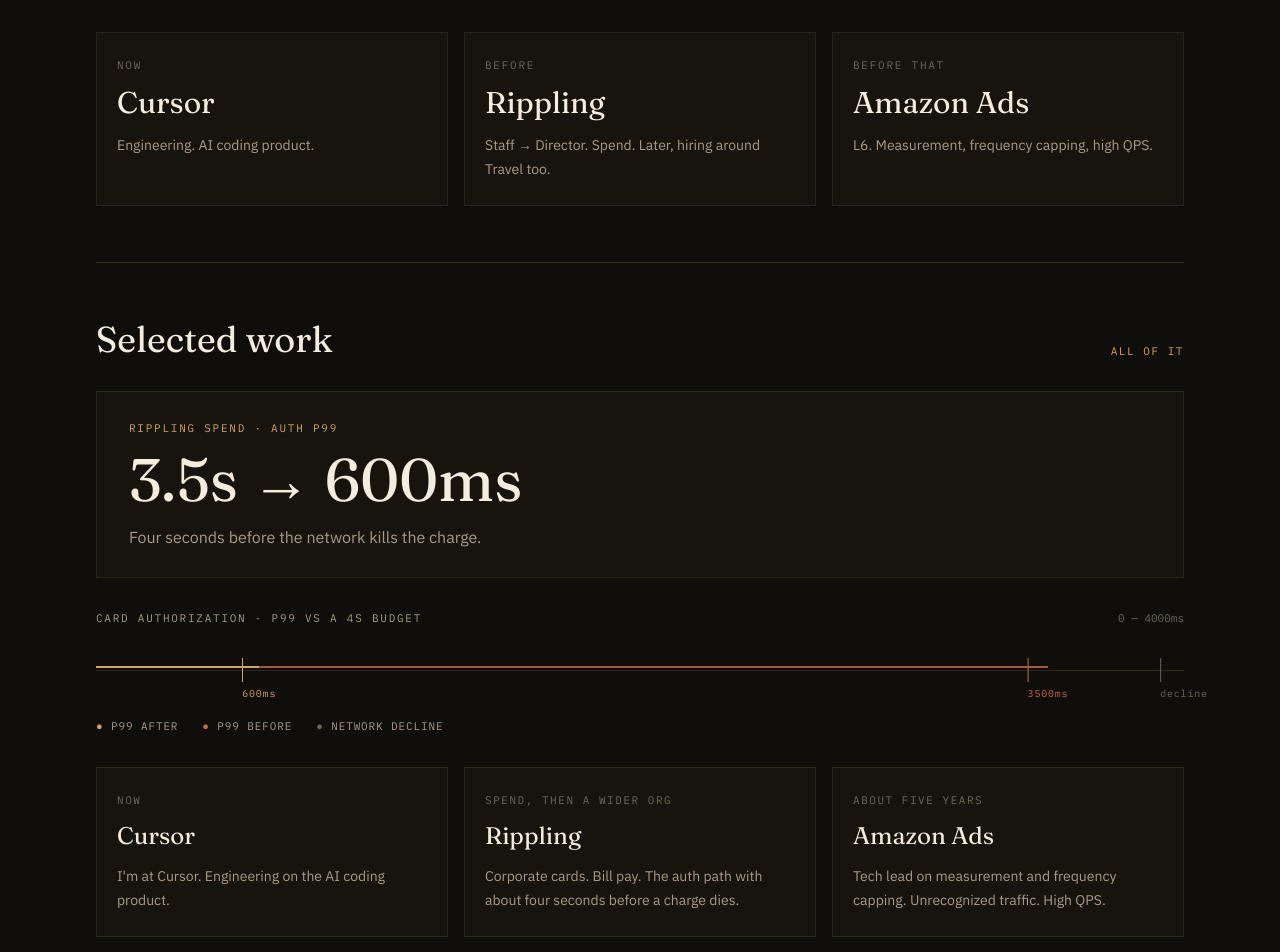
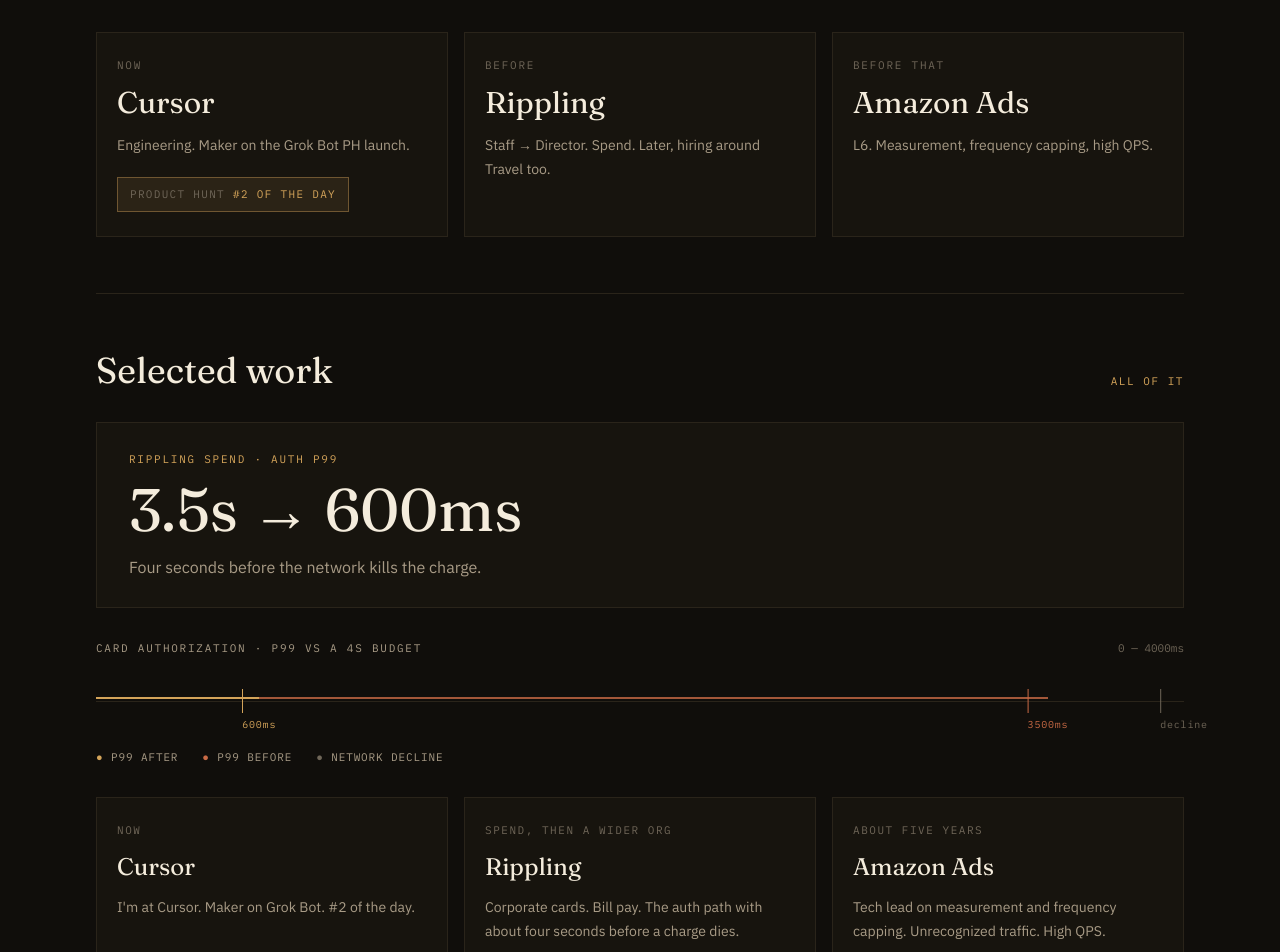
Before and after one commit to smmahdad/personal-website, a Next.js app: page / in a window 1280 px wide. Shown: the part 580-1532 px from the top of the page. Built offline with nearby package versions, Linux system fonts and the light colour scheme.

Commit message:
Feature Grok Bot Product Hunt launch on Cursor
Sam was a Maker on the Aug 12 launch. Surface it on the home Now card
and Cursor work story — rank first, no invented scope.

Co-authored-by: smmahdad <smmahdad@users.noreply.github.com>

```diff
--- a/src/app/page.tsx
+++ b/src/app/page.tsx
@@ -1,6 +1,7 @@
 import Link from "next/link";
+import { LaunchBadge } from "@/components/LaunchBadge";
+import { LatencyRuler } from "@/components/LatencyRuler";
 import { SiteShell } from "@/components/SiteShell";
-import { LatencyRuler } from "@/components/LatencyRuler";
 import { home } from "@/content/home";
 import { work } from "@/content/work";
 import { writing } from "@/content/writing";
@@ -39,6 +40,15 @@ export default function HomePage() {
                 {item.title}
               </h2>
               <p className="mt-3 text-sm leading-6 text-muted">{item.detail}</p>
+              {"badge" in item && item.badge ? (
+                <div className="mt-5">
+                  <LaunchBadge
+                    href={item.badge.href}
+                    kicker={item.badge.kicker}
+                    label={item.badge.label}
+                  />
+                </div>
+              ) : null}
             </article>
           ))}
         </section>
--- a/src/app/work/page.tsx
+++ b/src/app/work/page.tsx
@@ -1,5 +1,6 @@
 import type { Metadata } from "next";
 import { LatencyRuler } from "@/components/LatencyRuler";
+import { LaunchBadge } from "@/components/LaunchBadge";
 import { PageIntro } from "@/components/PageIntro";
 import { SiteShell } from "@/components/SiteShell";
 import { work, workIntro } from "@/content/work";
@@ -41,6 +42,15 @@ export default function WorkPage() {
               <p className="mt-4 max-w-2xl text-lg leading-8 text-ink/90">
                 {story.summary}
               </p>
+              {story.badge ? (
+                <p className="mt-6">
+                  <LaunchBadge
+                    href={story.badge.href}
+                    kicker={story.badge.kicker}
+                    label={story.badge.label}
+                  />
+                </p>
+              ) : null}
               {story.id === "rippling" ? <LatencyRuler /> : null}
               {story.pullQuote ? (
                 <blockquote className="font-display my-8 max-w-2xl border-l-2 border-brass pl-5 text-2xl leading-snug text-ink sm:text-3xl">
--- /dev/null
+++ b/src/components/LaunchBadge.tsx
@@ -0,0 +1,20 @@
+export function LaunchBadge({
+  href,
+  kicker,
+  label,
+}: {
+  href: string;
+  kicker?: string;
+  label: string;
+}) {
+  return (
+    <a
+      href={href}
+      rel="noreferrer"
+      className="inline-flex max-w-full flex-wrap items-baseline gap-x-2 gap-y-1 border border-brass/40 bg-brass/10 px-3 py-2 font-mono text-[11px] tracking-[0.12em] text-brass uppercase transition-colors hover:border-brass hover:text-brass-hot"
+    >
+      {kicker ? <span className="text-faint">{kicker}</span> : null}
+      <span>{label}</span>
+    </a>
+  );
+}
--- a/src/content/about.ts
+++ b/src/content/about.ts
@@ -29,7 +29,7 @@ export const about = {
         "Amazon Ads for about five years. Measurement. Frequency capping.",
         "Rippling: Staff → EM → Senior EM → Director. Mostly Spend.",
         "We made Spend something you could buy without dragging in HCM or Payroll.",
-        "Cursor now.",
+        "Cursor now. Maker on Grok Bot. Product Hunt #2.",
       ],
     },
     {
--- a/src/content/home.ts
+++ b/src/content/home.ts
@@ -1,4 +1,4 @@
-import { site } from "./site";
+import { grokBotLaunch, site } from "./site";
 
 export const home = {
   eyebrow: `${site.currentRole.title} at ${site.currentRole.company} · ${site.location}`,
@@ -8,7 +8,12 @@ export const home = {
     {
       label: "Now",
       title: "Cursor",
-      detail: "Engineering. AI coding product.",
+      detail: "Engineering. Maker on the Grok Bot PH launch.",
+      badge: {
+        kicker: "Product Hunt",
+        label: `#${grokBotLaunch.dayRank} of the day`,
+        href: grokBotLaunch.href,
+      },
     },
     {
       label: "Before",
--- a/src/content/site.ts
+++ b/src/content/site.ts
@@ -7,7 +7,20 @@
  * - Cursor start date is not stated with enough certainty to print. Keep
  *   the current-role copy date-free.
  * - Email is intentionally unset until a real inbox exists for sammah.dad.
+ * - Grok Bot Product Hunt launch (Aug 12, 2026): Sam is listed as a Maker.
+ *   Public ranks: #2 of the day, #2 of the week. Do not invent contribution
+ *   scope, upvote counts, or product internals.
  */
+
+export const grokBotLaunch = {
+  product: "Grok Bot",
+  tagline: "AI teammates that you can give real work to",
+  href: "https://www.producthunt.com/products/grok/launches/grok-bot",
+  date: "August 12, 2026",
+  dayRank: 2,
+  weekRank: 2,
+  role: "Maker",
+} as const;
 
 export const site = {
   name: "Sam Mahdad",
--- a/src/content/work.ts
+++ b/src/content/work.ts
@@ -1,3 +1,5 @@
+import { grokBotLaunch } from "./site";
+
 /**
  * Work stories from public sources only.
  *
@@ -23,6 +25,7 @@ export type WorkStory = {
   beats?: string[];
   themes: WorkTheme[];
   links?: { label: string; href: string }[];
+  badge?: { kicker: string; label: string; href: string };
 };
 
 export const workIntro = {
@@ -38,16 +41,34 @@ export const work: WorkStory[] = [
     role: "Engineering",
     era: "Now",
     url: "https://cursor.com",
-    summary: "I'm at Cursor. Engineering on the AI coding product.",
-    lines: ["Working on the product. If you want more, talk to me."],
+    summary: "I'm at Cursor. Maker on Grok Bot. #2 of the day.",
+    lines: [
+      "Working on the product. If you want more, talk to me.",
+      "Maker on the Grok Bot Product Hunt launch. AI teammates you can give real work to. #2 of the day. #2 of the week.",
+    ],
     themes: [
       {
         title: "Now",
         detail: "AI coding product",
       },
       {
+        title: "Grok Bot",
+        detail: `Maker. #${grokBotLaunch.dayRank} Product of the Day.`,
+      },
+      {
         title: "Ask",
         detail: "LinkedIn. I'll tell you more there.",
+      },
+    ],
+    badge: {
+      kicker: "Product Hunt",
+      label: `${grokBotLaunch.product} · #${grokBotLaunch.dayRank} of the day`,
+      href: grokBotLaunch.href,
+    },
+    links: [
+      {
+        label: "Grok Bot on Product Hunt",
+        href: grokBotLaunch.href,
       },
     ],
   },
```
Also changed, not shown: 2 other files (tests, documents, lock files or other folders).
